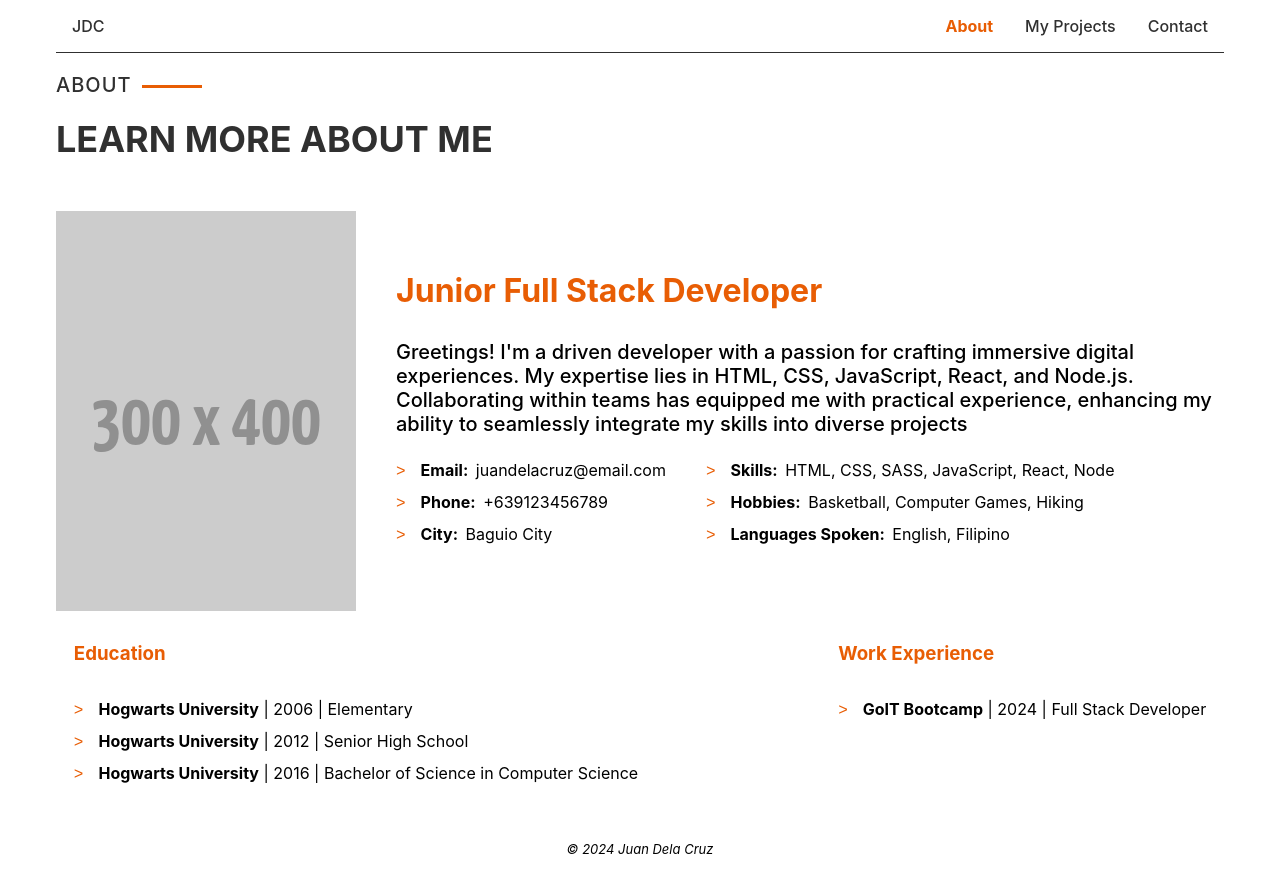
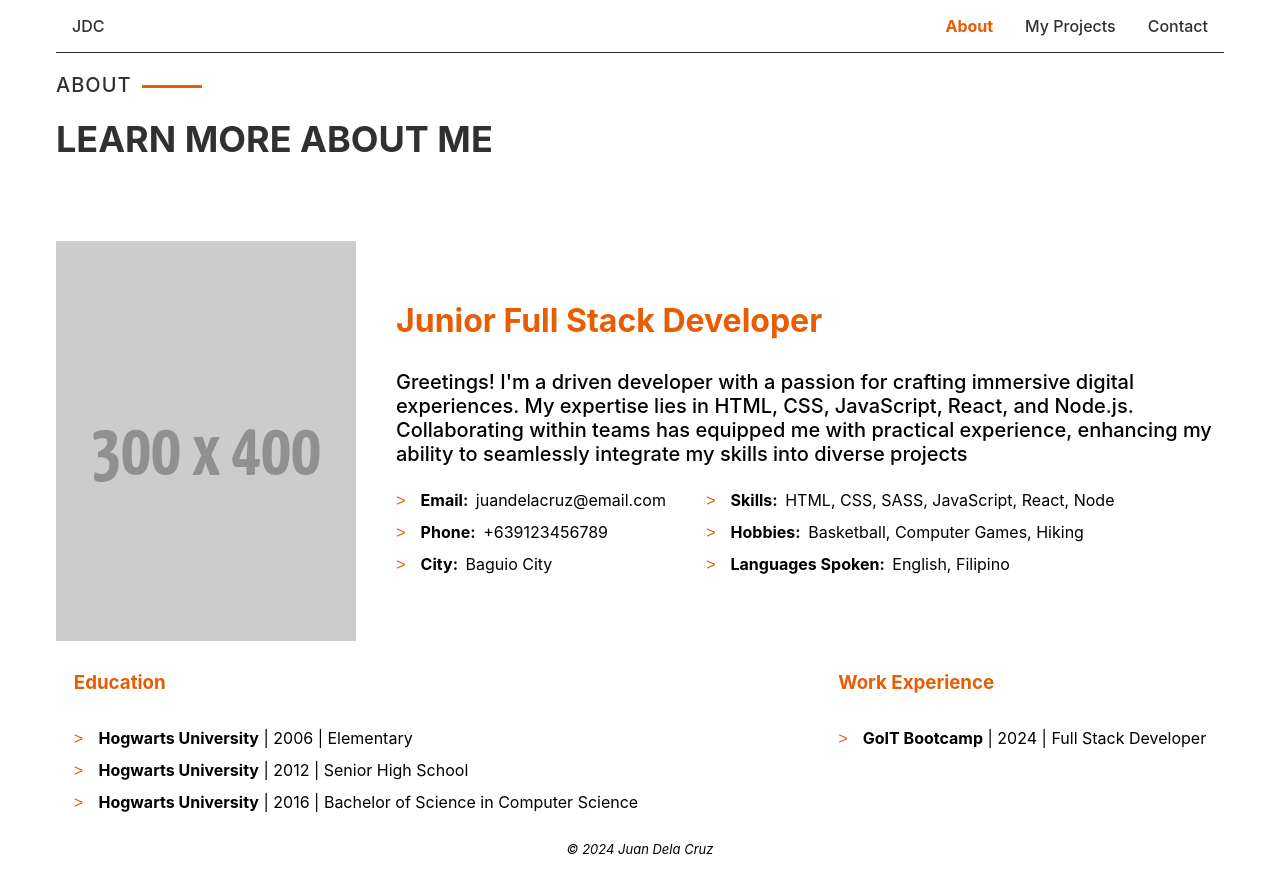
Before and after one commit to marventures/react-portfolio-template, a React (Vite) app: page /about in a window 1280 px wide. Built offline with nearby package versions, Linux system fonts and the light colour scheme.

Commit message:
Update code

```diff
--- a/src/components/About/About.module.css
+++ b/src/components/About/About.module.css
@@ -6,15 +6,8 @@
   align-items: center;
   justify-content: space-between;
 
-  @media (min-width: 768px) {
-    height: 95vh;
-  }
-
-  @media (min-width: 1024px) {
-    height: 50vh;
-  }
-
   @media (min-width: 1200px) {
+    padding: 60px 0;
     height: 80vh;
   }
 }
--- a/src/components/Footer/Footer.jsx
+++ b/src/components/Footer/Footer.jsx
@@ -1,10 +1,12 @@
 import css from './Footer.module.css';
+import { footerDetails } from '../../data/footer';
 
 export const Footer = () => {
+  const { name } = footerDetails;
   return (
     <footer>
       <p className={css.footerText}>
-        &copy; {new Date().getFullYear()} Juan Dela Cruz
+        &copy; {new Date().getFullYear()} {name}
       </p>
     </footer>
   );
--- a/src/components/Home/Home.module.css
+++ b/src/components/Home/Home.module.css
@@ -9,11 +9,7 @@
 
   @media (min-width: 768px) {
     flex-direction: row;
-    height: 85vh;
-  }
-
-  @media (min-width: 1024px) {
-    height: 65vh;
+    padding: 200px 0;
   }
 
   @media (min-width: 1200px) {
--- /dev/null
+++ b/src/data/footer.js
@@ -0,0 +1,3 @@
+export const footerDetails = {
+  name: 'Juan Dela Cruz',
+};
```
